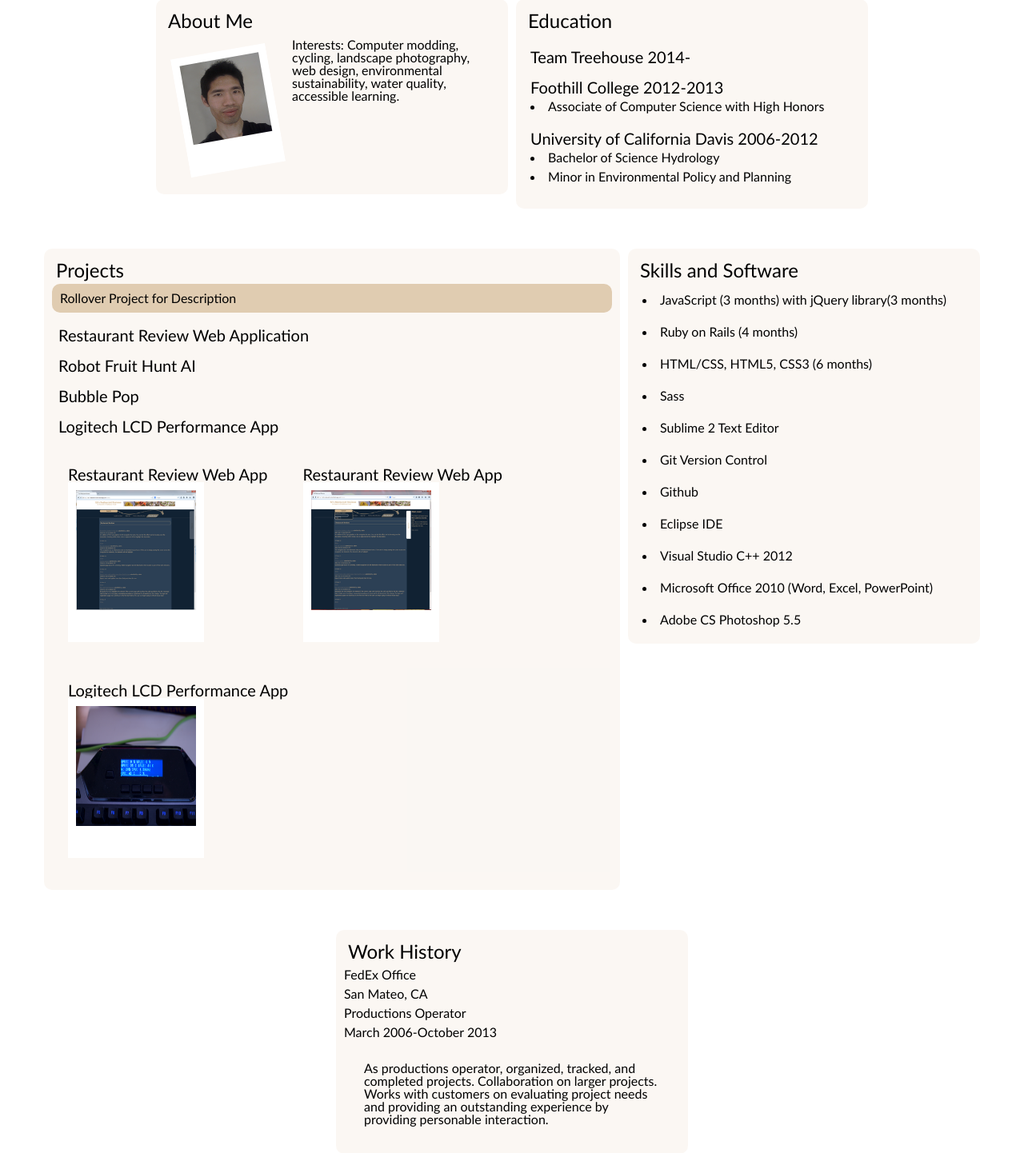
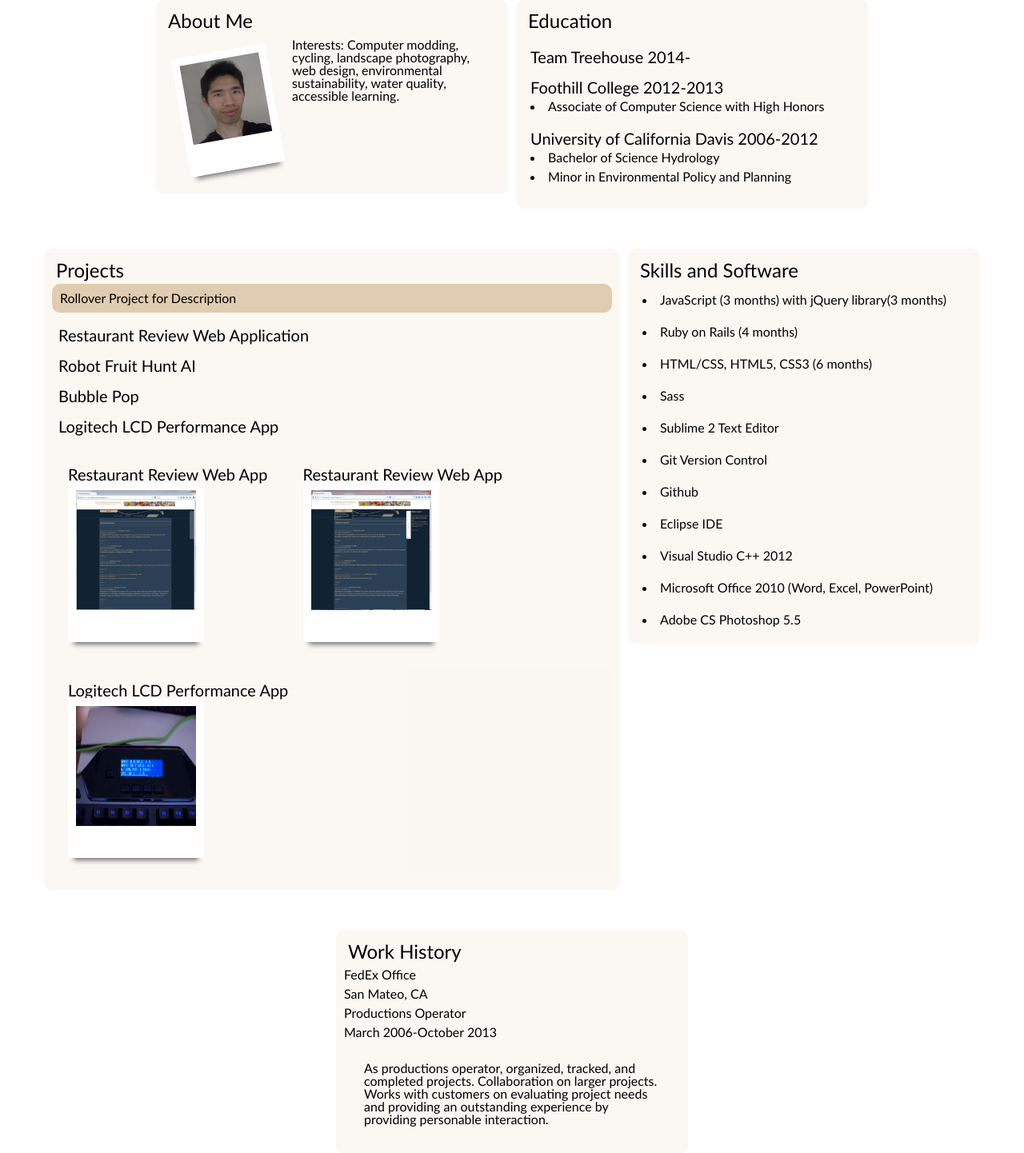
Before and after one commit to MonochromED/Resume-Site, a PHP site: page /resume.html in a window 1280 px wide. Shown: the part 181-1623 px from the top of the page at 80% size. Run offline with PHP 8.4, Linux system fonts and the light colour scheme; style sheets or scripts are compiled from the project's sources.

Commit message:
Added drop shadows to images
Added drop shadows to images for lifted effect.

```diff
--- a/assets/css/resume.css
+++ b/assets/css/resume.css
@@ -174,6 +174,11 @@ nav {
   -webkit-transform: rotate(0deg);
   /*Opera, Chrome, and Safari*/ }
 
+.effect_float_shadow {
+  -webkit-box-shadow: 0 10px 6px -7px #777;
+  -moz-box-shadow: 0 10px 6px -7px #777;
+  box-shadow: 0 10px 6px -7px #777; }
+
 .float_image_container_left {
   float: left; }
 
--- a/assets/css/resume.scss
+++ b/assets/css/resume.scss
@@ -191,7 +191,6 @@ nav{
   padding-right: 10px;
   padding-bottom: 40px;
   background-color: white;
-
 }
 
 
@@ -237,6 +236,12 @@ nav{
   }
 }
 
+//For shadow effects
+.effect_float_shadow{
+  -webkit-box-shadow: 0 10px 6px -7px #777;
+  -moz-box-shadow: 0 10px 6px -7px #777;
+  box-shadow: 0 10px 6px -7px #777;
+}
 
 
 //For text wrapping
--- a/resume.html
+++ b/resume.html
@@ -70,7 +70,7 @@
 
       <div class="picture_tilter picture_container float_image_container_left">
         <a href="assets/images/headshot_resume.png">
-          <img class="poloroid_style" id="personal_picture" src="assets/images/headshot_resume.png"/>
+          <img class="poloroid_style effect_float_shadow" id="personal_picture" src="assets/images/headshot_resume.png"/>
         </a>
       </div>
       <p>
@@ -177,21 +177,21 @@
         <div class="picture_container">
           <h3>Restaurant Review Web App</h3>
           <a href="assets/images/Example1.png">
-            <img class= "poloroid_style medium_picture" src="assets/images/Example1_small.png"/>
+            <img class= "poloroid_style medium_picture effect_float_shadow" src="assets/images/Example1_small.png"/>
           </a>
           <p></p>
         </div>
         <div class="picture_container">
           <h3>Restaurant Review Web App</h3>
           <a href="assets/images/Example2.png">
-            <img class= "poloroid_style medium_picture" src="assets/images/Example2_small.png"/>
+            <img class= "poloroid_style medium_picture effect_float_shadow" src="assets/images/Example2_small.png"/>
           </a>
           <p></p>
         </div>
         <div class="picture_container">
           <h3>Logitech LCD Performance App</h3>
           <a href="assets/images/Example3.png">
-            <img class= "poloroid_style medium_picture" src="assets/images/Example3_small.png"/>
+            <img class= "poloroid_style medium_picture effect_float_shadow" src="assets/images/Example3_small.png"/>
           </a>
           <p></p>
         </div>
@@ -236,7 +236,5 @@
   </div>
   <footer></footer>
 
-
-
   </body>
 </html>
```
